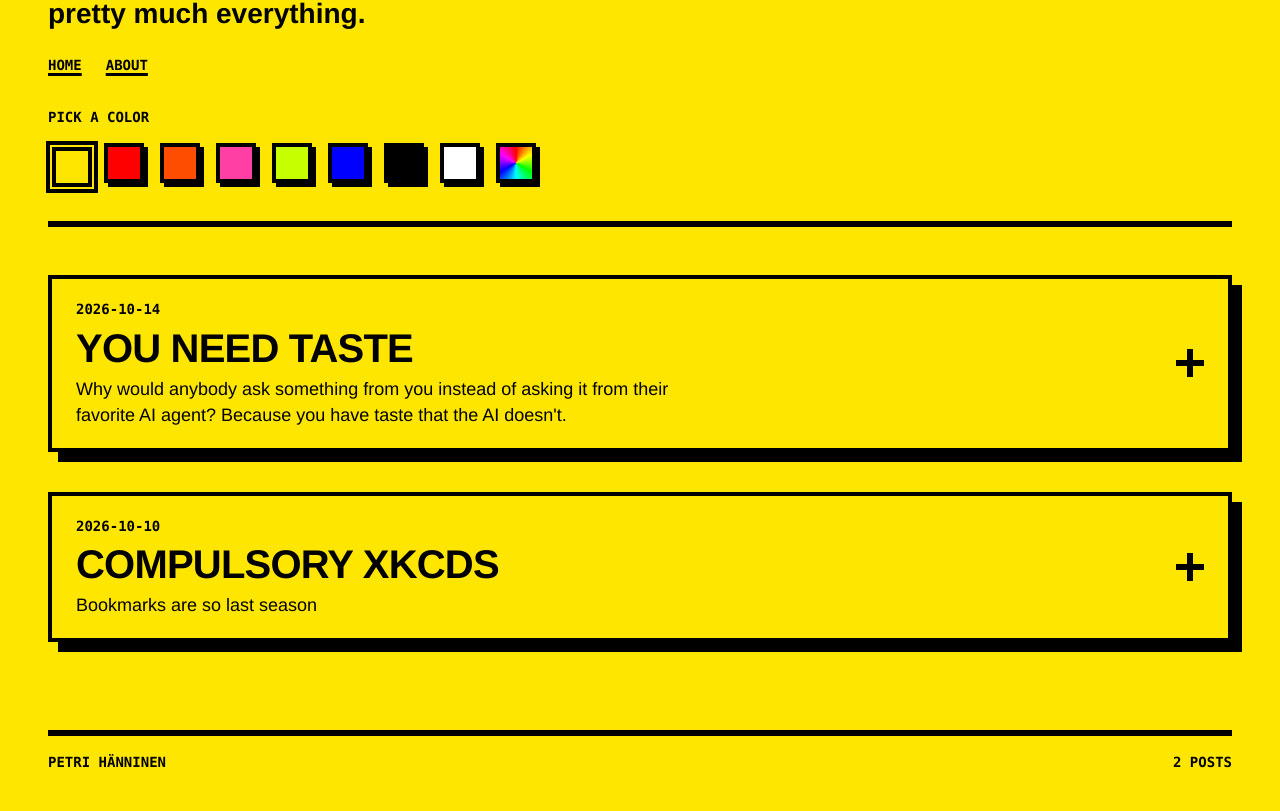
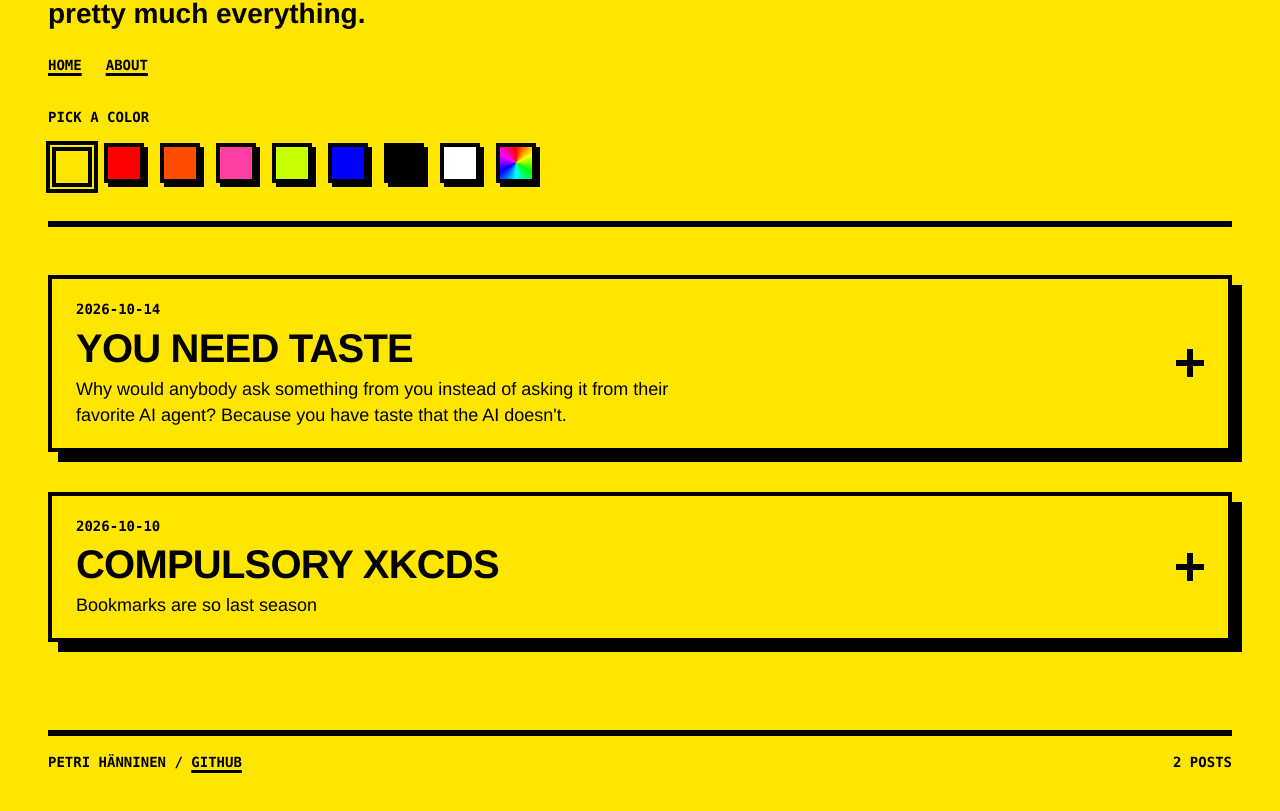
Before and after one commit to petrihanninen/blog, a Next.js app: page / in a window 1280 px wide. Shown: the part 241-1052 px from the top of the page. Built offline with nearby package versions, Linux system fonts and the light colour scheme.

Commit message:
Link GitHub profile in footer
Co-Authored-By: Claude Opus 5.5 <noreply@anthropic.com>

```diff
--- a/src/app/[page]/page.tsx
+++ b/src/app/[page]/page.tsx
@@ -27,7 +27,9 @@ export default async function Page({ params }: Props) {
       </main>
 
       <footer className="site-footer">
-        <span>Petri Hänninen</span>
+        <span>
+          Petri Hänninen / <a href="https://github.com/petrihanninen">GitHub</a>
+        </span>
       </footer>
     </div>
   );
--- a/src/app/page.tsx
+++ b/src/app/page.tsx
@@ -45,7 +45,9 @@ export default async function Home({
       </Posts>
 
       <footer className="site-footer">
-        <span>Petri Hänninen</span>
+        <span>
+          Petri Hänninen / <a href="https://github.com/petrihanninen">GitHub</a>
+        </span>
         <span>{sortedBlogs.length} posts</span>
       </footer>
     </div>
--- a/src/styles/globals.css
+++ b/src/styles/globals.css
@@ -79,14 +79,16 @@ video {
   text-transform: uppercase;
 }
 
-.site-nav a {
+.site-nav a,
+.site-footer a {
   color: inherit;
   text-decoration: underline;
   text-decoration-thickness: 3px;
   text-underline-offset: 3px;
 }
 
-.site-nav a:hover {
+.site-nav a:hover,
+.site-footer a:hover {
   background: var(--ink);
   color: var(--bg);
 }
```
